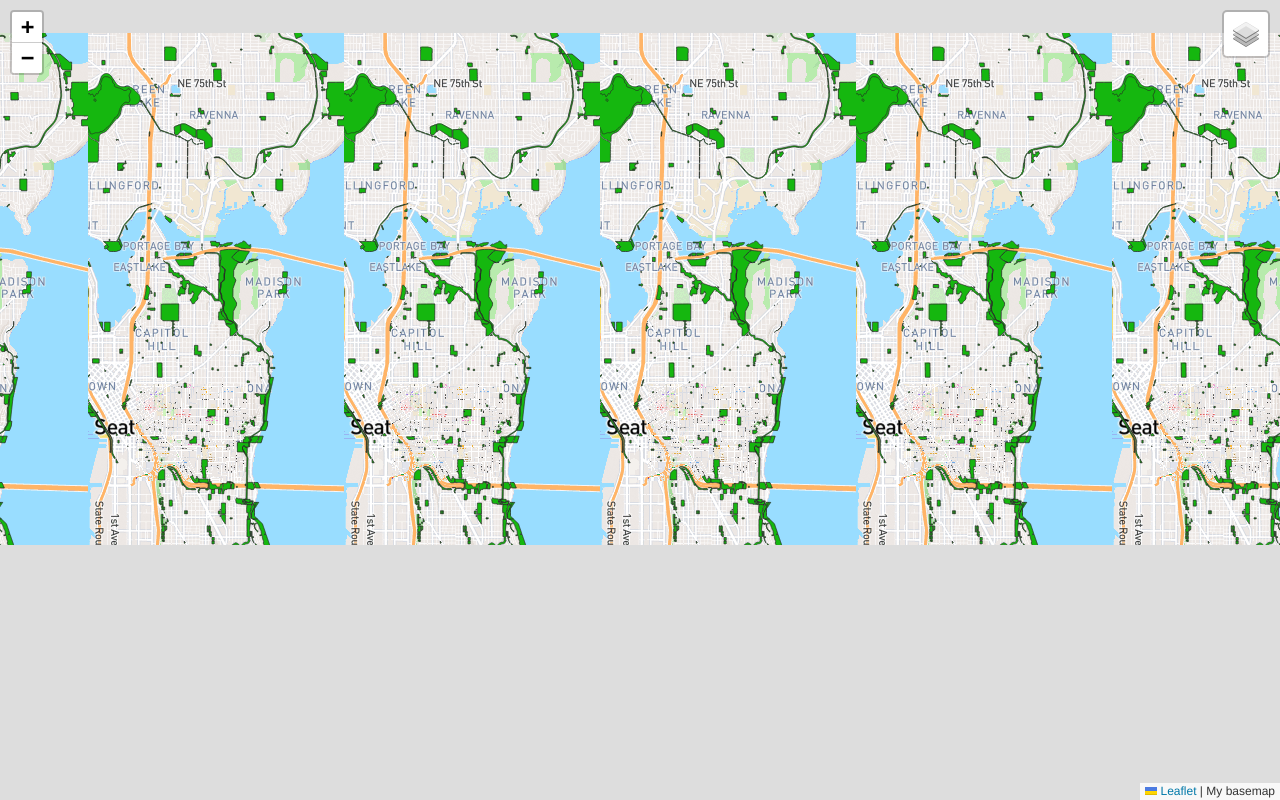
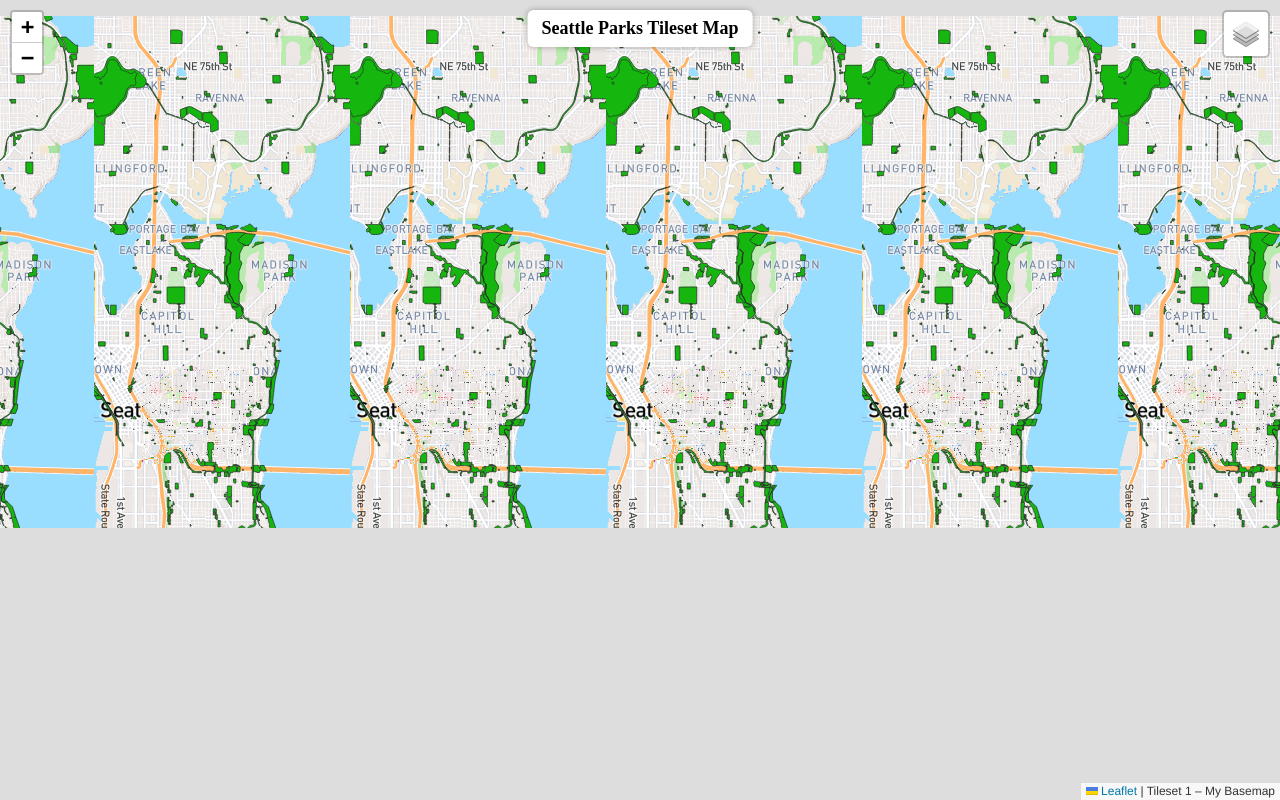
Before and after one commit to giruml34/lab4, a plain HTML site: page index.html in a window 1280 px wide. Drawn offline with nearby package versions, Linux system fonts and the light colour scheme; files whose address does not match are found by name.

Commit message:
Update index.html

```diff
--- a/index.html
+++ b/index.html
@@ -2,66 +2,84 @@
 <html>
 <head>
 <meta charset="utf-8" />
-  <title>Lab 4 Map</title>
+<title>Seattle Parks Map</title>
 
-  <!-- Leaflet CSS -->
-  <link rel="stylesheet" href="https://unpkg.com/leaflet@1.9.4/dist/leaflet.css"/>
+<link rel="stylesheet" href="https://unpkg.com/leaflet@1.9.4/dist/leaflet.css" />
+<script src="https://unpkg.com/leaflet@1.9.4/dist/leaflet.js"></script>
 
 <style>
 html, body {
   margin: 0;
   padding: 0;
-      height: 100%;
 }
 
 #map {
   width: 100%;
-      height: 100%;
+  height: 100vh;
+}
+
+.header {
+  position: absolute;
+  top: 10px;
+  left: 50%;
+  transform: translateX(-50%);
+  background: white;
+  padding: 8px 14px;
+  font-size: 18px;
+  font-weight: bold;
+  border-radius: 6px;
+  z-index: 1000;
+  box-shadow: 0 0 6px rgba(0,0,0,0.3);
 }
 </style>
 </head>
 
 <body>
 
+<div class="header">Seattle Parks Tileset Map</div>
 <div id="map"></div>
-
-<!-- Leaflet JS -->
-<script src="https://unpkg.com/leaflet@1.9.4/dist/leaflet.js"></script>
 
 <script>
 
-  // Center map on Seattle
-  var map = L.map('map').setView([47.61, -122.33], 12);
+// Create map
+var map = L.map('map').setView([47.6062, -122.3321], 12);
 
-  // Basemap tileset 1
+// Tileset 1 – Basemap
 var basemap = L.tileLayer('assets/tileset_1_basemap/{z}/{x}/{y}.png', {
-      maxZoom: 18,
-      attribution: 'My basemap'
-  }).addTo(map);
-
-  // Parks tileset 2
-  var parks2 = L.tileLayer('assets/tileset_2_parks/{z}/{x}/{y}.png', {
-      maxZoom: 18,
-      attribution: 'Seattle Parks (tileset 2)'
+  attribution: "Tileset 1 – My Basemap",
+  maxZoom: 18
 });
 
-  // Parks tileset 3
-  var parks3 = L.tileLayer('assets/tileset_3_parks/{z}/{x}/{y}.png', {
-      maxZoom: 18,
-      attribution: 'Seattle Parks (tileset 3)'
+// Tileset 2 – Parks
+var parks = L.tileLayer('assets/tileset_2_parks/{z}/{x}/{y}.png', {
+  attribution: "Tileset 2 – Parks",
+  maxZoom: 18
 });
 
-  // Layer control
-  var baseMaps = {
-      "My basemap (tileset 1)": basemap
+// Tileset 3 – Central District
+var central = L.tileLayer('assets/tileset_3_parks/{z}/{x}/{y}.png', {
+  attribution: "Tileset 3 – Central District",
+  maxZoom: 18
+});
+
+// Tileset 4 – Theme
+var theme = L.tileLayer('assets/tileset_4_theme/{z}/{x}/{y}.png', {
+  attribution: "Tileset 4 – Theme",
+  maxZoom: 18
+});
+
+// Add basemap by default
+basemap.addTo(map);
+
+// Layer switcher
+var overlays = {
+  "Tileset 1: My Basemap": basemap,
+  "Tileset 2: Parks": parks,
+  "Tileset 3: Central District": central,
+  "Tileset 4: Theme Map": theme
 };
 
-  var overlays = {
-      "Parks (tileset 2)": parks2,
-      "Parks (tileset 3)": parks3
-  };
-
-  L.control.layers(baseMaps, overlays).addTo(map);
+L.control.layers(null, overlays).addTo(map);
 
 </script>
 
```
Lines whose indentation alone changed are shown as unchanged.
